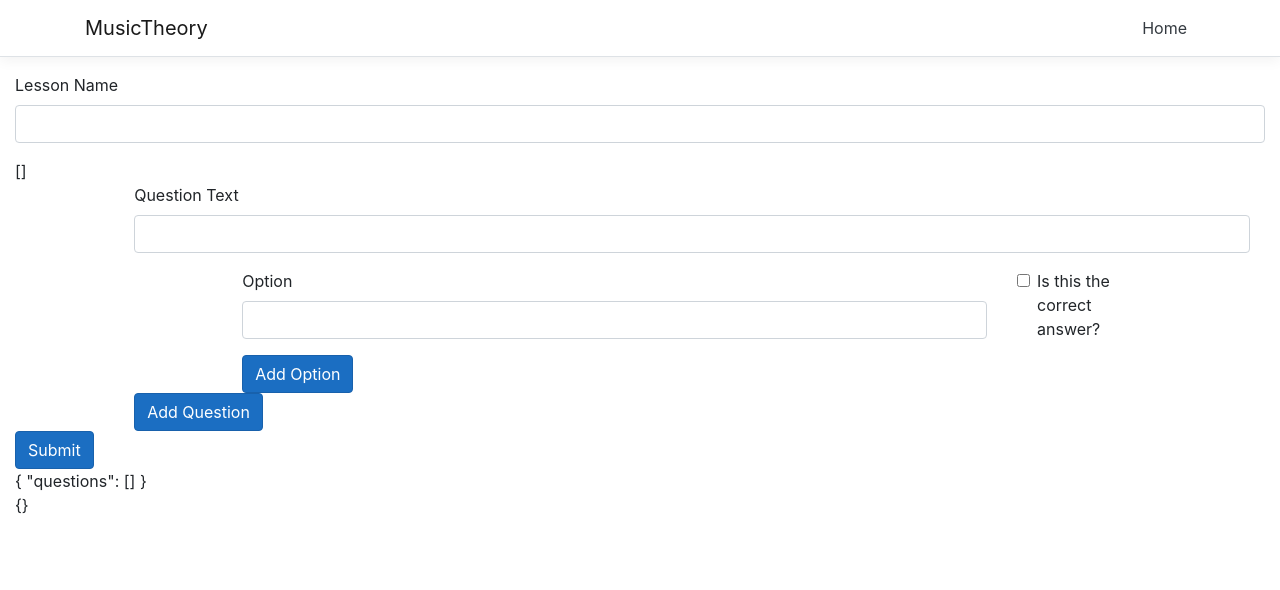
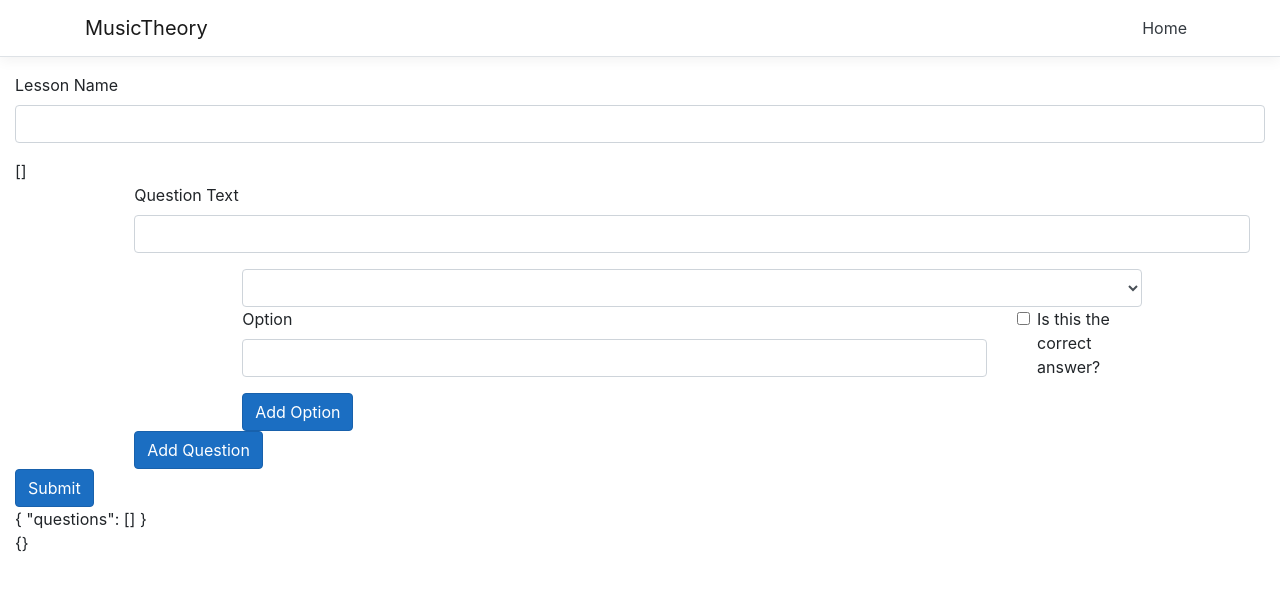
Before and after one commit to cssuja/musicTheory, an Angular app in the folder MusicTheory/ClientApp/: page /addlesson in a window 1280 px wide. Shown: the top 590 px of the page. Built offline with nearby package versions, Linux system fonts and the light colour scheme.

Commit message:
pointless change as we are going to completekly change everything in a minute anyway

```diff
--- a/MusicTheory/ClientApp/src/app/add-lesson/add-lesson.component.html
+++ b/MusicTheory/ClientApp/src/app/add-lesson/add-lesson.component.html
@@ -18,7 +18,14 @@
     </div>
 
     <div class="col-10 offset-1">
-      <div *ngFor="let option of currentQuestion.options; index as i"
+      <select class="form-control"
+              (change)="onSelect($event)">
+        <option [value]="option.id || guid()"
+                *ngFor="let option of currentQuestion.options; index as i">
+          {{currentQuestion.options[i].option}} {{currentQuestion.options[i].isCorrectAnswer}}
+        </option>
+      </select>
+      <!-- <div *ngFor="let option of currentQuestion.options; index as i"
            class="row">
         <div class="col-10">
           <input type="text"
@@ -39,7 +46,7 @@
             </label>
           </div>
         </div>
-      </div>
+      </div> -->
 
       <div class="row">
         <div class="col-10">
--- a/MusicTheory/ClientApp/src/app/add-lesson/add-lesson.component.ts
+++ b/MusicTheory/ClientApp/src/app/add-lesson/add-lesson.component.ts
@@ -51,4 +51,7 @@ export class AddLessonComponent implements OnInit {
     this.initialiseLesson();
   }
 
+  onSelect(event) {
+    console.log(this.currentOption, event);
+  }
 }
```
